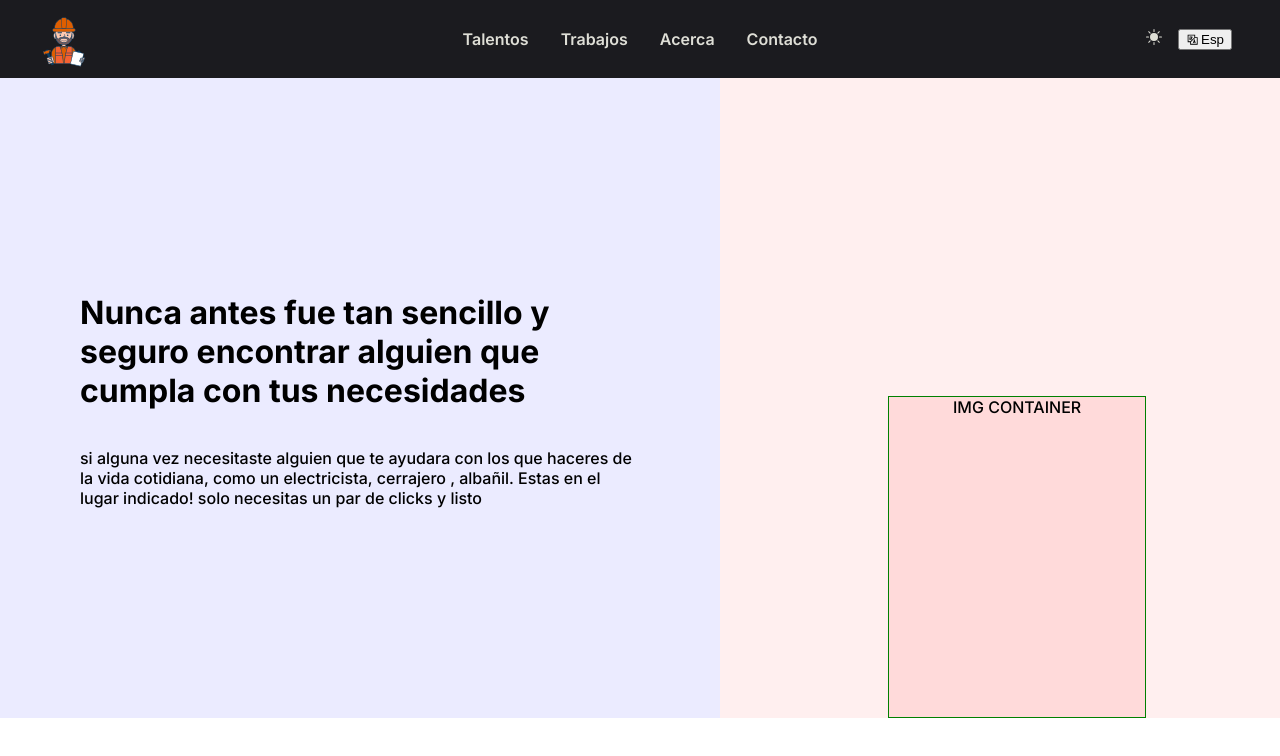
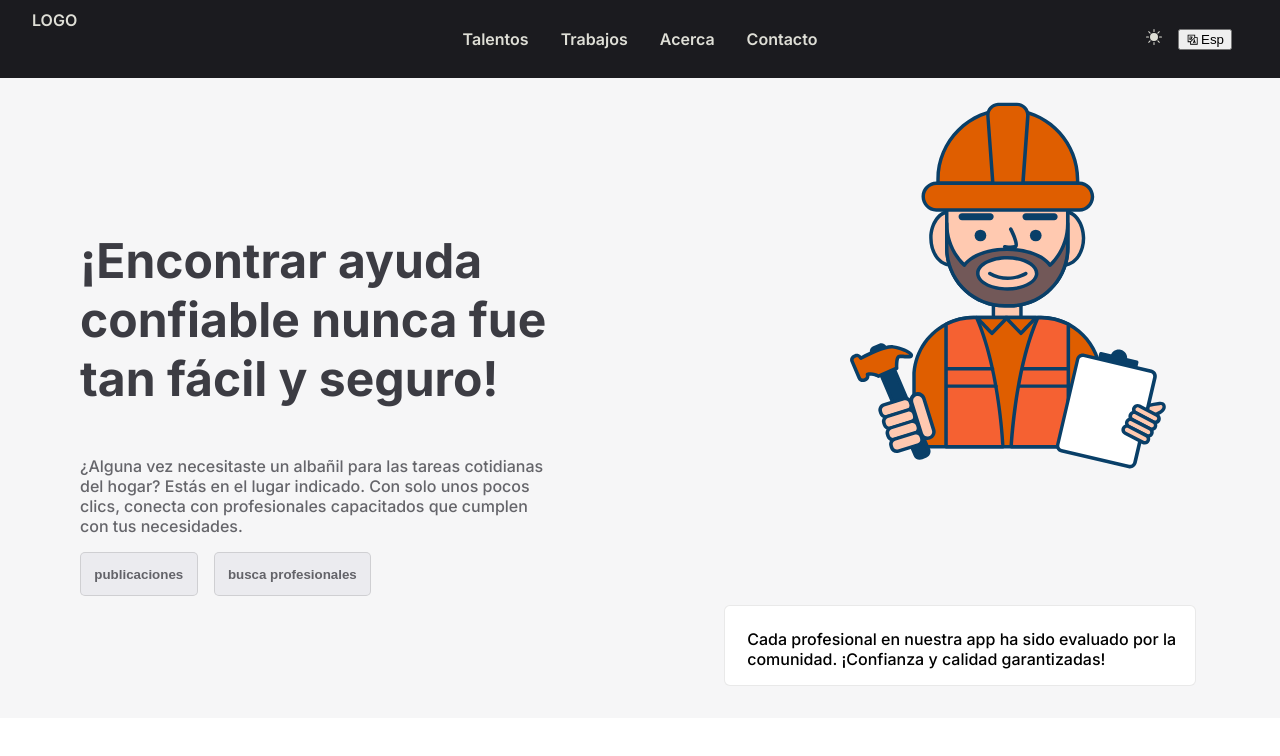
Before and after one commit to SebaPerez90/asdasd, a Next.js app: page / in a window 1280 px wide. Shown: the top 756 px of the page. Built offline with nearby package versions, Linux system fonts and the light colour scheme.

Commit message:
landing-mockup

```diff
--- a/package.json
+++ b/package.json
@@ -13,6 +13,7 @@
     "react": "^18",
     "react-dom": "^18",
     "react-icons": "^5.2.1",
+    "swiper": "^11.1.4",
     "zustand": "^4.5.2"
   },
   "devDependencies": {
--- a/src/components/Header/NavBar/NavBar.module.css
+++ b/src/components/Header/NavBar/NavBar.module.css
@@ -12,17 +12,6 @@
   .logo_container {
     position: absolute;
     left: 2em;
-    top: 0.6em;
-    cursor: pointer;
-    width: 4em;
-    height: 4em;
-    border-radius: 50%;
-
-    .logo_image {
-      width: 100%;
-      height: 100%;
-      object-fit: cover;
-    }
   }
 
   .navbar {
--- a/src/components/Header/NavBar/NavBar.tsx
+++ b/src/components/Header/NavBar/NavBar.tsx
@@ -6,8 +6,6 @@ import Settings from '../Settings/Settings';
 import { usePathname, useRouter } from 'next/navigation';
 import { useThemeStore } from '@/context/theme-store';
 import { useLanguageStore } from '@/context/language-store';
-import Image from 'next/image';
-import logo from '@/assets/svg/logo.svg';
 
 const navLinks = [
   {
@@ -52,13 +50,7 @@ const NavBar = () => {
       <div
         className={styles.logo_container}
         onClick={() => router.push('/')}>
-        <Image
-          src={logo}
-          alt='logo'
-          width={80}
-          height={80}
-          className={styles.logo_image}
-        />
+        LOGO
       </div>
       <nav className={theme === 'dark' ? styles.navbar : styles.navbar_dark}>
         {navLinks.map((element, index) => (
--- a/src/components/Home/Landing/Landing.module.css
+++ b/src/components/Home/Landing/Landing.module.css
@@ -1,13 +1,47 @@
-.landing {
+.landing_container {
   height: 80dvh;
   display: flex;
 
-  .about_app {
-    background-color: rgba(0, 0, 255, 0.08);
+  .landing_description {
+    background-color: var(--box-light);
     width: 50%;
     display: flex;
     flex-direction: column;
     justify-content: center;
     padding: 0 5em;
+
+    .title {
+      font-size: 3em;
+      color: var(--color-primary-light);
+    }
+    .paragraph {
+      color: var(--color-secondary-light);
+    }
+  }
+
+  .buttons_container {
+    display: flex;
+    gap: 1em;
+
+    .posts_btn,
+    .talents_btn {
+      border: none;
+      background: var(--btn-light);
+      padding: 1em;
+      border: 1px solid #80808042;
+      border-radius: 5px;
+      font-weight: 700;
+      color: var(--color-secondary-light);
+
+      &:hover {
+        background-color: var(--btn-ligh-hover);
+        color: var(--color-primary-light);
+        cursor: pointer;
+        transition: 200ms;
+      }
+      &:active {
+        scale: 0.9;
+      }
+    }
   }
 }
--- a/src/components/Home/Landing/Landing.tsx
+++ b/src/components/Home/Landing/Landing.tsx
@@ -3,14 +3,22 @@ import styles from './Landing.module.css';
 
 const Landing = () => {
   return (
-    <div className={styles.landing}>
-      <div className={styles.about_app}>
-        <h1>Nunca antes fue tan sencillo y seguro encontrar alguien que cumpla con tus necesidades</h1>
-        <p>si alguna vez necesitaste alguien que te ayudara con los que haceres de la vida cotidiana, como un electricista, cerrajero , albañil. Estas en el lugar indicado! solo necesitas un par de clicks y listo</p>
+    <div className={styles.landing_container}>
+      <div className={styles.landing_description}>
+        <h1 className={styles.title}>¡Encontrar ayuda confiable nunca fue tan fácil y seguro!</h1>
+
+        <p className={styles.paragraph}>
+          ¿Alguna vez necesitaste un albañil para las tareas cotidianas del
+          hogar? Estás en el lugar indicado. Con solo unos pocos clics, conecta
+          con profesionales capacitados que cumplen con tus necesidades.
+        </p>
+        <div className={styles.buttons_container}>
+          <button className={styles.posts_btn}>publicaciones</button>
+          <button className={styles.talents_btn}>busca profesionales</button>
+        </div>
       </div>
       <Members />
     </div>
   );
 };
-
 export default Landing;
--- a/src/components/Home/Members/Members.module.css
+++ b/src/components/Home/Members/Members.module.css
@@ -1,15 +1,31 @@
 .members {
-  background-color: rgba(255, 0, 0, 0.062);
+  background-color: var(--box-light);
   width: 50%;
+  height: 100%;
   position: relative;
+  display: flex;
+  flex-direction: column;
+  justify-content: flex-end;
 
   .img_container {
-    border: 1px solid green;
     position: absolute;
-    bottom: 0em;
-    left: 30%;
-    height: 20em;
-    padding: 0 4em;
-    background-color: rgba(255, 0, 0, 0.086);
+    top: -2em;
+    left: 20%;
+    height: 30em;
+
+    .img {
+      width: 100%;
+      height: 100%;
+      object-fit: cover;
+    }
+  }
+
+  .swiper_container {
+    width: 70%;
+    margin-bottom: 2em;
+    padding: 1.4em 0 1em 1.4em;
+    border-radius: 6px;
+    border: 1px solid #8080802d;
+    background-color: var(--bg-light);
   }
 }
--- a/src/components/Home/Members/Members.tsx
+++ b/src/components/Home/Members/Members.tsx
@@ -1,11 +1,41 @@
 'use client';
 
+import 'swiper/css';
+import 'swiper/css/pagination';
 import styles from './Members.module.css';
+import { Swiper, SwiperSlide } from 'swiper/react';
+import { Autoplay, Navigation } from 'swiper/modules';
+import Image from 'next/image';
+import logo from '@/assets/svg/logo.svg';
 
 const Members = () => {
   return (
     <div className={styles.members}>
-      <div className={styles.img_container}>IMG CONTAINER</div>
+      <div className={styles.img_container}>
+        <Image
+          src={logo}
+          alt='logo'
+          className={styles.img}
+        />
+      </div>
+      <Swiper
+        modules={[Autoplay, Navigation]}
+        slidesPerView={1}
+        autoplay={{ delay: 5000, pauseOnMouseEnter: true }}
+        className={styles.swiper_container}>
+        <SwiperSlide className={styles.swiper_card}>
+          Conéctate con expertos verificados en minutos. ¡Deja atrás las
+          incertidumbres y disfruta de la tranquilidad!
+        </SwiperSlide>
+        <SwiperSlide className={styles.swiper_card}>
+          Cada profesional en nuestra app ha sido evaluado por la comunidad.
+          ¡Confianza y calidad garantizadas!
+        </SwiperSlide>
+        <SwiperSlide className={styles.swiper_card}>
+          Regístrate en solo unos pasos y encuentra la solución perfecta para
+          tus necesidades del hogar.
+        </SwiperSlide>
+      </Swiper>
     </div>
   );
 };
```
Also changed, not shown: 1 other file (tests, documents, lock files or other folders).
